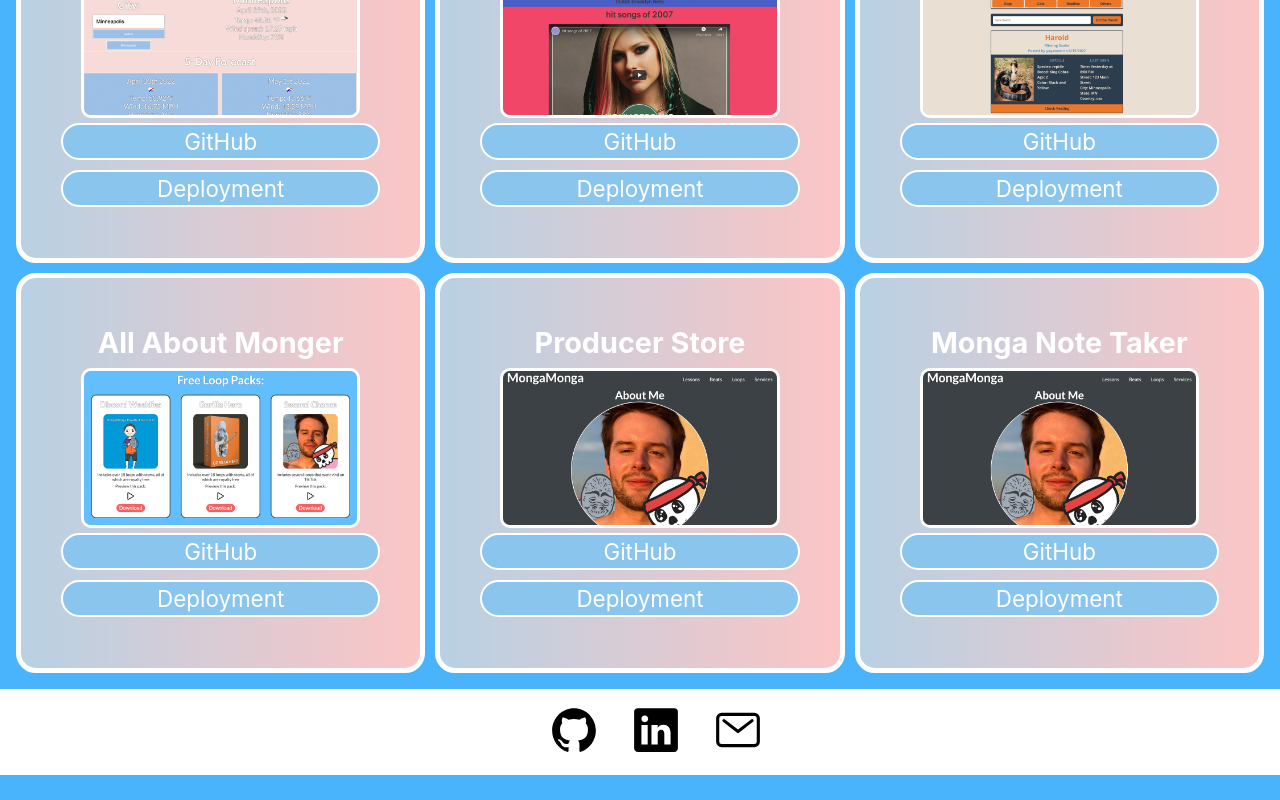
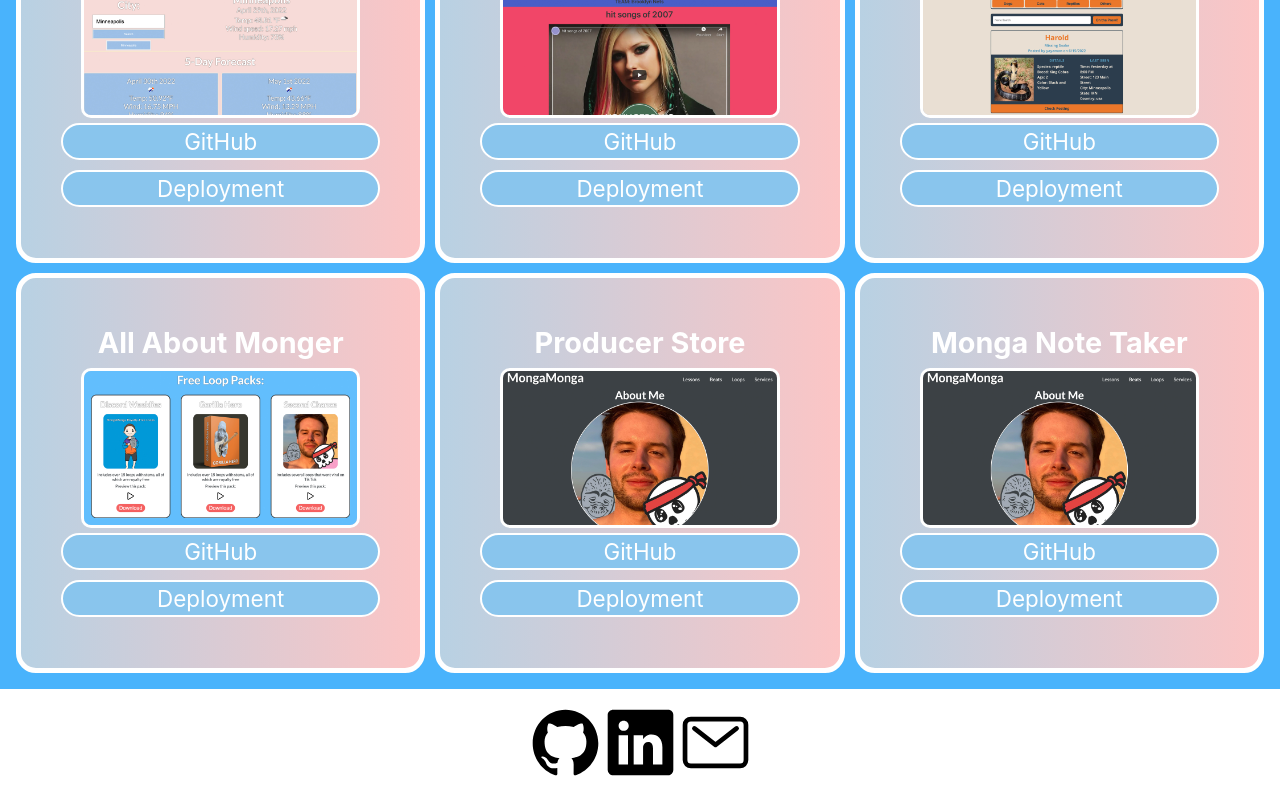
Before and after one commit to petehodnefield/wonderfolio, a React (Create React App) app: page / in a window 1280 px wide. Shown: the part 413-1213 px from the top of the page. Before the commit the page ends 1188 px from the top, so only its background shows below. Built offline with nearby package versions, Linux system fonts and the light colour scheme.

Commit message:
added styling to social icons in footer

```diff
--- a/src/App.js
+++ b/src/App.js
@@ -4,7 +4,7 @@ import React, {useState} from 'react'
 import Header from '../src/components/Header'
 import Footer from '../src/components/Footer'
 import Project from '../src/components/Project'
-import ContactForm from '../src/components/Contact'
+import Contact from '../src/components/Contact'
 import Resume from '../src/components/Resume'
 import About from '../src/components/About'
 
@@ -21,7 +21,6 @@ function App() {
   // const [resumeSelected, setResumeSelected] = useState(false)
   // const [aboutSelected, setAboutSelected] = useState(false)
   const [currentCategory, setCurrentCategory] = useState(categories[0])
-  console.log(currentCategory)
 
   function renderComponent() {
     if(currentCategory.name === "Portfolio") {
@@ -34,7 +33,7 @@ function App() {
       return <Resume></Resume>
     }
     else if(currentCategory.name === "Contact") {
-      return <ContactForm></ContactForm>
+      return <Contact></Contact>
     }
 
   }
--- a/src/components/Contact/index.js
+++ b/src/components/Contact/index.js
@@ -1,15 +1,17 @@
 import React from 'react'
 
-function ContactForm() {
+function Contact() {
     return (
-        <div>
-            <form>
+        <section className='yaya'>
+            <h2 className='section-header'>Contact Me</h2>
+            <form id='contact-form'>
                 <input>Your Name</input>
                 <label>Hi there</label>
+                <button type='submit'>Submit</button>
             </form>
-        </div>
+        </section>
     )
 }
 
 
-export default ContactForm
+export default Contact
--- a/src/components/Footer/index.js
+++ b/src/components/Footer/index.js
@@ -8,24 +8,34 @@ function Footer() {
         <div className='footer'>
             <ul className='footer-list'>
                 <li>
+                    <div class="icon-container">
+                        <a className='icon-anchor' href="https://github.com/petehodnefield" target="_blank">
                             <img
                                 src={githubIcon}
                                 className='icon'
                             />
+                        </a>
+                    </div>
                 </li>
                 <li>
+                    <div class="icon-container">
+                        <a className='icon-anchor' href="https://www.linkedin.com/in/petehodnefield/" target="_blank">
                             <img
                                 src={linkedInIcon}
                                 className='icon'
-
                             />
+                        </a>
+                    </div>
                 </li>
                 <li>
+                    <div class="icon-container flex">
+                        <a className='icon-anchor' href="mailto:pete.hod1@gmail.com">
                             <img
                                 src={emailIcon}
                                 className='icon'
-
                             />
+                        </a>
+                    </div>
                 </li>
 
 
--- a/src/components/Header/index.js
+++ b/src/components/Header/index.js
@@ -6,12 +6,6 @@ function Header(props) {
         categories = [],
         setCurrentCategory,
         currentCategory,
-        contactSelected,
-        setContactSelected,
-        resumeSelected,
-        setResumeSelected,
-        aboutSelected,
-        setAboutSelected
       } = props
 
     return (
@@ -21,10 +15,6 @@ function Header(props) {
                 categories={categories}
                 currentCategory={currentCategory}
                 setCurrentCategory={setCurrentCategory}
-                contactSelected={contactSelected}
-                setContactSelected={setContactSelected}
-                resumeSelected={resumeSelected}
-                setResumeSelected={setResumeSelected}
             ></Nav>
         </div>
 
--- a/src/components/Nav/index.js
+++ b/src/components/Nav/index.js
@@ -5,33 +5,22 @@ function Nav(props) {
         categories = [],
         setCurrentCategory,
         currentCategory,
-        contactSelected,
-        setContactSelected,
-        resumeSelected,
-        setResumeSelected,
-        aboutSelected,
-        setAboutSelected
     } = props
 
     useEffect(() => {
         document.title = currentCategory.name
     }, [currentCategory])
+
     return(
         <ul className='nav-list'>
-            {/* <li className={`mx-2 nav-list-item ${contactSelected && 'Snav-active'}`}>
-                <span className='nav-list-item-span' onClick={() => setContactSelected(true)}>Contact</span>
-            </li>
-            <li className={`mx-2 nav-list-item ${resumeSelected && 'Snav-active'}`}>
-                <span className='nav-list-item-span' onClick={() => setResumeSelected(true)}>Resume</span>
-            </li> */}
             {categories.map((category) => (
                     <li className={`mx-1 nav-list-item S${
-                        currentCategory.name === category.name && !contactSelected && 'nav-active' }`}
+                        currentCategory.name === category.name  && 'nav-active' }`}
                         key={category.name} >
                         <span className='nav-list-item-span' onClick={() => {
-                            setCurrentCategory(category)
-                            setContactSelected(false)}}>
+                            setCurrentCategory(category)}}>
                             {category.name}
+                            {console.log(currentCategory.name)}
                         </span>
                     </li>
                 ))}
--- a/src/components/Project/index.js
+++ b/src/components/Project/index.js
@@ -50,14 +50,15 @@ function Project() {
             <div className='grid'>
               {projects.map(project => (
                 <div className='project-container'>
-                <h3 className='project-title'>{project.name}</h3>
+                <h3 key={project.name} className='project-title'>{project.name}</h3>
                 <img
                     src={project.image}
                     alt="a photo of yaya"
                     className='project-img'
+                    key={project.name}
                 />
-                <a className='project-links' href={project.github} target='_blank'>GitHub</a>
-                <a className='project-links' href={project.liveDeployment} target='_blank'>Deployment</a>
+                <a className='project-links'key={project.github} href={project.github} target='_blank'>GitHub</a>
+                <a className='project-links' key={project.liveDeployment} href={project.liveDeployment} target='_blank'>Deployment</a>
                 </div>
               ))}
             </div>
--- a/src/styles.css
+++ b/src/styles.css
@@ -1,5 +1,9 @@
 * {
     box-sizing: border-box;
+}
+
+.yaya {
+    background: red;
 }
 
 .heart {
@@ -19,6 +23,7 @@ body {
     display: flex;
     color: var(--white);
     background: var(--primary);
+    text-align: center;
 }
 
 a {
@@ -36,6 +41,12 @@ h1 {
     padding: 2rem;
     text-align: center;
     margin-top: 0;
+}
+
+.flex {
+    display: flex;
+    justify-content: center;
+    align-items: center;
 }
 
 .section-header {
@@ -165,10 +176,21 @@ h1 {
     justify-content: center;
     padding: 1rem;
 }
+.icon-container:hover {
+    background-color: pink;
+    border-radius: 20px;
+    transition: .4s;
+}
+.icon {
+    height: 75px;
+    margin-left: 2rem;
 
-.icon {
-    height: 50px;
-    margin-left: 2rem;
+    fill: pink;
+    margin: 0;
+}
+
+.icon:hover {
+    font-size: 20rem;
 }
 
 
```
Lines whose indentation alone changed are shown as unchanged.
